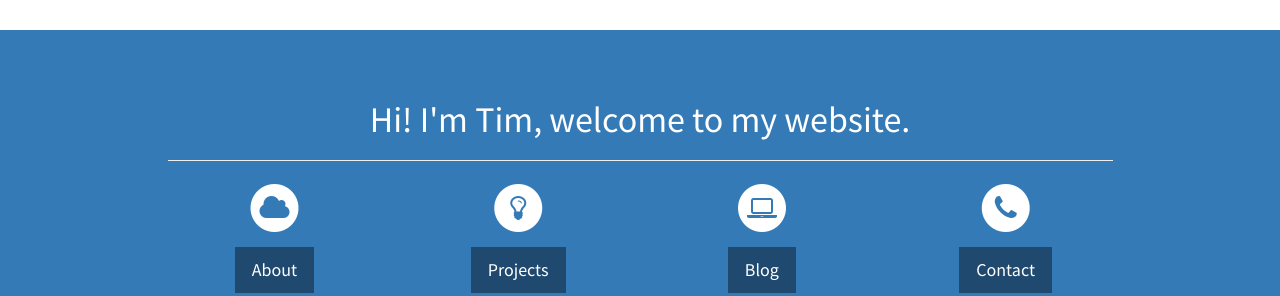
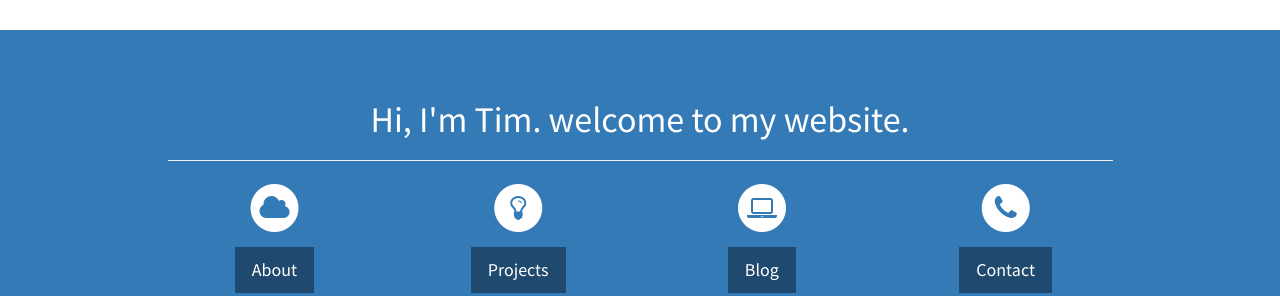
Before and after one commit to healyt22/healyt22.github.io, a Jekyll site: the page built from index.html, in a window 1280 px wide and 900 px high. Shown: the part 170-466 px from the top of the window. Built offline with Jekyll 4.4.1, drawn with Linux system fonts in a browser that asks for light colours.

Commit message:
messin with stuff

```diff
--- a/_includes/header.html
+++ b/_includes/header.html
@@ -7,7 +7,7 @@
     <div class="container">
       <div class="row text-center">
         <div class="col-lg-10 col-lg-offset-1">
-          <h1>Hi! I'm Tim, welcome to my website. </h1>
+          <h1>Hi, I'm Tim. welcome to my website. </h1>
           <hr class="large">
           <div class="row">
             <div class="col-md-3 col-sm-6">
```
